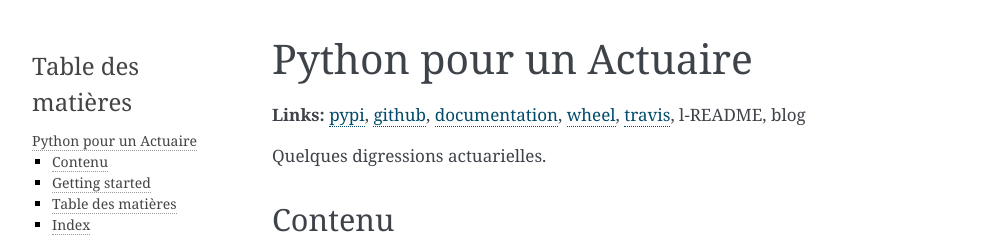
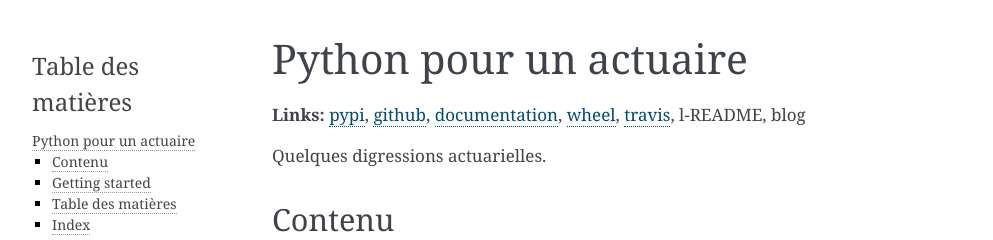
Before and after one commit to sdpython/actuariat_python, a Sphinx documentation site: the page built from _doc/sphinxdoc/source/index.rst, in a window 1280 px wide. Shown: the top 240 px of the page, without its empty margins (148-1141 px from the left). Built offline with Sphinx 7.4.7, drawn with Linux system fonts in a browser that asks for light colours; pages that are not in the unit, such as notebooks, are missing from menus.

Commit message:
documentation

```diff
--- a/_doc/sphinxdoc/source/index.rst
+++ b/_doc/sphinxdoc/source/index.rst
@@ -1,4 +1,4 @@
-Python pour un Actuaire
+Python pour un actuaire
 =======================
 
 
```
